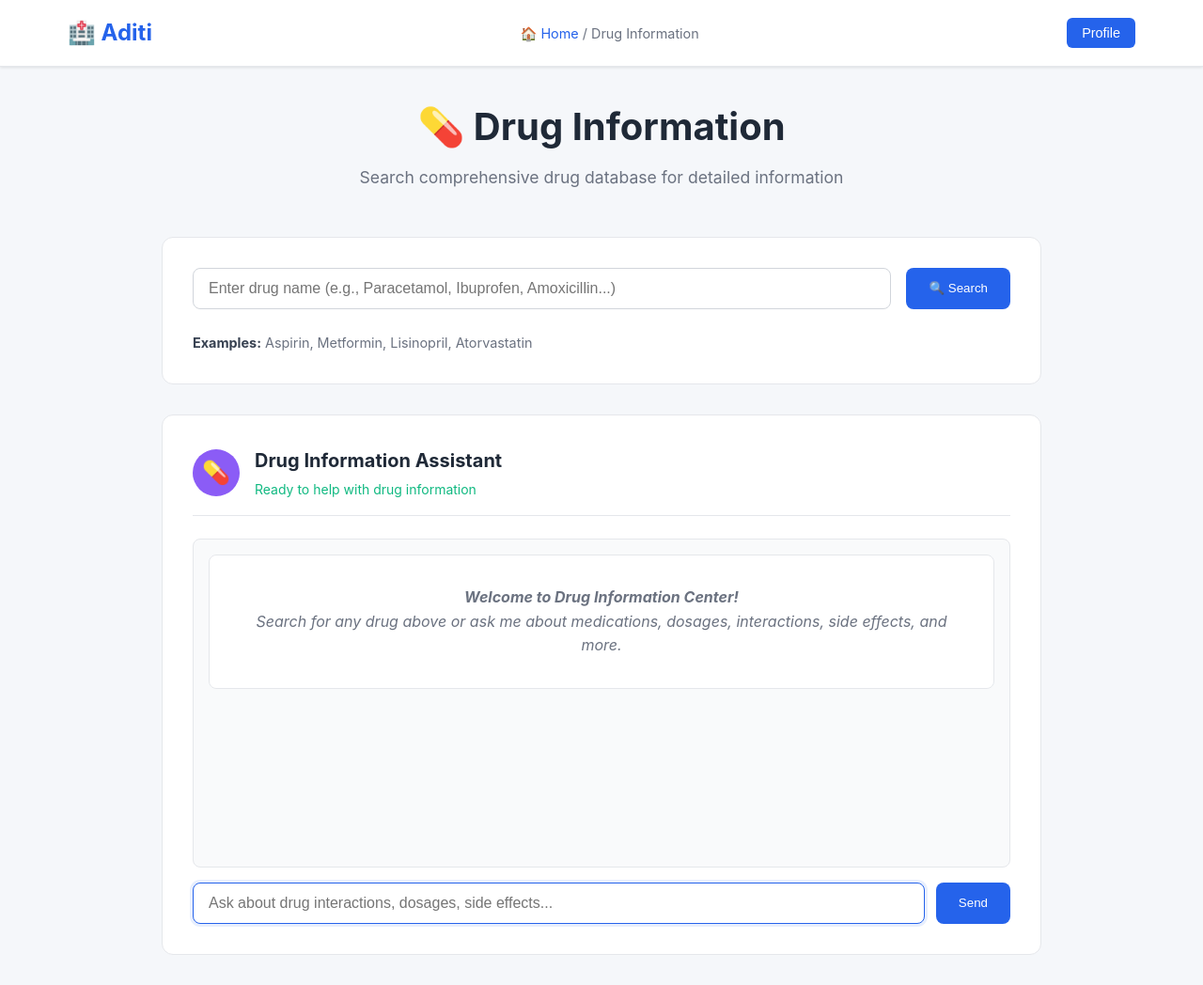
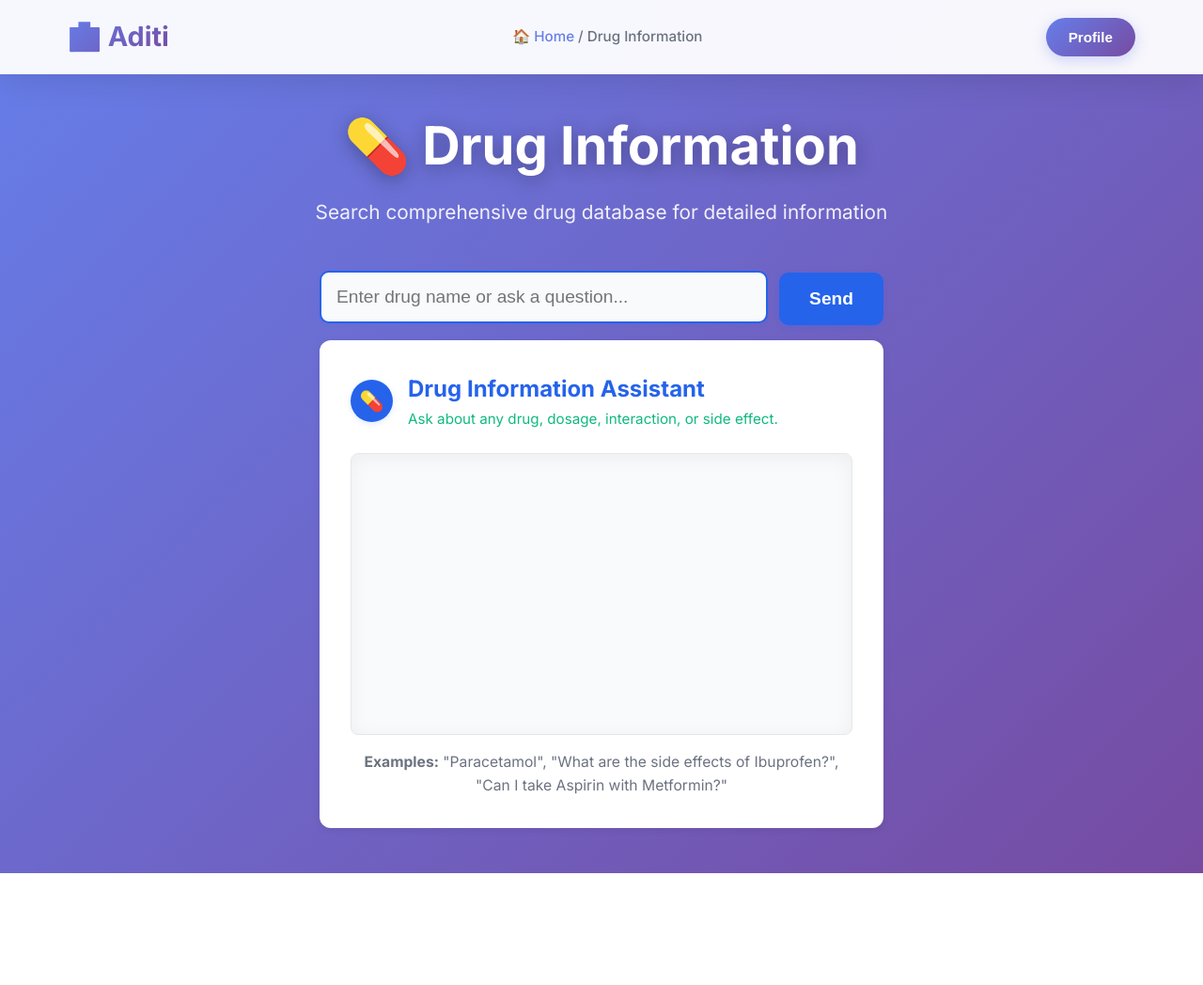
Before and after one commit to imDarshanGK/Drx.MediMate, a Flask app: page /drug-info-page in a window 1280 px wide. Shown: the whole page at 94% size. After the commit the page ends 929 px from the top, so only its background shows below. Run offline with Flask 3, Linux system fonts and the light colour scheme; some libraries are stand-ins or nearby versions.

Commit message:
Complete UI overhaul for drug info page

```diff
--- a/backend/templates/drug_info.html
+++ b/backend/templates/drug_info.html
@@ -5,6 +5,7 @@
     <meta name="viewport" content="width=device-width, initial-scale=1.0">
     <title>Drug Information - Aditi Pharmaceutical Assistant</title>
     <link rel="icon" href="{{ url_for('static', filename='favicon.png') }}">
+    <link href="https://fonts.googleapis.com/css2?family=Inter:wght@300;400;500;600;700&display=swap" rel="stylesheet">
     <style>
         * {
             margin: 0;
@@ -13,21 +14,23 @@
         }
 
         body {
-            font-family: -apple-system, BlinkMacSystemFont, 'Segoe UI', Roboto, sans-serif;
-            background-color: #f5f7fa;
+            font-family: 'Inter', -apple-system, BlinkMacSystemFont, 'Segoe UI', Roboto, sans-serif;
+            background: linear-gradient(135deg, #667eea 0%, #764ba2 100%);
+            min-height: 100vh;
             color: #333;
             line-height: 1.6;
         }
 
-        /* Header */
+        /* Modern Header */
         .header {
-            background: white;
-            border-bottom: 1px solid #e5e7eb;
+            background: rgba(255, 255, 255, 0.95);
+            backdrop-filter: blur(10px);
+            border-bottom: 1px solid rgba(255, 255, 255, 0.2);
             padding: 1rem 0;
             position: sticky;
             top: 0;
             z-index: 100;
-            box-shadow: 0 1px 3px rgba(0, 0, 0, 0.1);
+            box-shadow: 0 8px 32px rgba(0, 0, 0, 0.1);
         }
 
         .header-content {
@@ -40,43 +43,52 @@
         }
 
         .logo {
-            font-size: 1.5rem;
-            font-weight: bold;
-            color: #2563eb;
+            font-size: 1.8rem;
+            font-weight: 700;
+            background: linear-gradient(135deg, #667eea 0%, #764ba2 100%);
+            -webkit-background-clip: text;
+            -webkit-text-fill-color: transparent;
+            background-clip: text;
         }
 
         .breadcrumb {
             color: #6b7280;
-            font-size: 0.9rem;
+            font-size: 0.95rem;
+            font-weight: 500;
         }
 
         .breadcrumb a {
-            color: #2563eb;
+            color: #667eea;
             text-decoration: none;
+            transition: all 0.3s ease;
         }
 
         .breadcrumb a:hover {
+            color: #764ba2;
             text-decoration: underline;
         }
 
-        /* Profile */
+        /* Modern Profile */
         .profile-container {
             position: relative;
         }
 
         #profileButton {
-            background: #2563eb;
+            background: linear-gradient(135deg, #667eea 0%, #764ba2 100%);
             color: white;
             border: none;
-            padding: 0.5rem 1rem;
-            border-radius: 6px;
+            padding: 0.75rem 1.5rem;
+            border-radius: 50px;
             cursor: pointer;
-            font-size: 0.9rem;
-            font-weight: 500;
+            font-size: 0.95rem;
+            font-weight: 600;
+            transition: all 0.3s ease;
+            box-shadow: 0 4px 15px rgba(102, 126, 234, 0.3);
         }
 
         #profileButton:hover {
-            background: #1d4ed8;
+            transform: translateY(-2px);
+            box-shadow: 0 6px 20px rgba(102, 126, 234, 0.4);
         }
 
         .profile-menu {
@@ -114,262 +139,193 @@
             font-size: 0.875rem;
         }
 
-        #logout {
-            background: #dc2626;
-            color: white;
+        #logout, #myAccount {
             border: none;
-            padding: 0.5rem 1rem;
-            border-radius: 6px;
+            padding: 0.75rem 1rem;
+            border-radius: 10px;
             cursor: pointer;
             width: 100%;
             font-size: 0.9rem;
-            font-weight: 500;
+            font-weight: 600;
+            margin-bottom: 8px;
+            transition: all 0.3s ease;
+        }
+
+        #logout {
+            background: linear-gradient(135deg, #ef4444 0%, #dc2626 100%);
+            color: white;
         }
 
         #logout:hover {
-            background: #b91c1c;
+            transform: translateY(-1px);
+            box-shadow: 0 4px 12px rgba(239, 68, 68, 0.3);
         }
 
-        #myAccount { background: #38dc26; color: white; border: none; padding: 0.5rem 1rem; border-radius: 6px; cursor: pointer; width: 100%; font-size: 0.9rem; font-weight: 500; margin-bottom: 5px; }
-        #myAccount:hover { background: #19a531; }
+        #myAccount {
+            background: linear-gradient(135deg, #10b981 0%, #059669 100%);
+            color: white;
+        }
 
-        /* Container */
+        #myAccount:hover {
+            transform: translateY(-1px);
+            box-shadow: 0 4px 12px rgba(16, 185, 129, 0.3);
+        }
+
+        /* Modern Container */
         .container {
-            max-width: 1000px;
+            max-width: 900px;
             margin: 0 auto;
             padding: 2rem;
         }
 
         .page-title {
-            font-size: 2.5rem;
-            color: #1f2937;
+            font-size: 3.5rem;
+            font-weight: 700;
+            color: white;
             margin-bottom: 0.5rem;
             text-align: center;
+            text-shadow: 0 4px 20px rgba(0, 0, 0, 0.3);
         }
 
         .page-subtitle {
-            color: #6b7280;
-            font-size: 1.1rem;
+            color: rgba(255, 255, 255, 0.9);
+            font-size: 1.3rem;
             text-align: center;
             margin-bottom: 3rem;
+            font-weight: 400;
         }
 
-        /* Search Section */
-        .search-section {
-            background: white;
-            border: 1px solid #e5e7eb;
-            border-radius: 12px;
-            padding: 2rem;
-            margin-bottom: 2rem;
+        /* Modern Search Section */
+        .search-input {
+            width: 100%;
+            padding: 1.2rem 1.5rem;
+            border: none;
+            border-radius: 16px;
+            font-size: 1.2rem;
+            background: rgba(255, 255, 255, 0.95);
+            backdrop-filter: blur(10px);
+            box-shadow: 0 8px 32px rgba(0, 0, 0, 0.1);
+            transition: all 0.3s ease;
+            outline: none;
         }
 
-        .search-form {
+        .search-input:focus {
+            transform: translateY(-2px);
+            box-shadow: 0 12px 40px rgba(102, 126, 234, 0.2);
+            background: rgba(255, 255, 255, 1);
+        }
+
+        .send-button {
+            background: linear-gradient(135deg, #667eea 0%, #764ba2 100%);
+            color: white;
+            border: none;
+            padding: 1.2rem 2.5rem;
+            border-radius: 16px;
+            cursor: pointer;
+            font-weight: 600;
+            font-size: 1.2rem;
+            transition: all 0.3s ease;
+            box-shadow: 0 8px 32px rgba(102, 126, 234, 0.3);
+        }
+
+        .send-button:hover {
+            transform: translateY(-2px);
+            box-shadow: 0 12px 40px rgba(102, 126, 234, 0.4);
+        }
+
+        .send-button:disabled {
+            background: #9ca3af;
+            cursor: not-allowed;
+            transform: none;
+        }
+
+        .search-section {
+            background: rgba(255, 255, 255, 0.1);
+            backdrop-filter: blur(20px);
+            border: 1px solid rgba(255, 255, 255, 0.2);
+            border-radius: 24px;
+            padding: 2.5rem;
+            box-shadow: 0 20px 60px rgba(0, 0, 0, 0.1);
+        }
+
+        /* Modern Chat Section */
+        .chat-header {
             display: flex;
-            gap: 1rem;
+            align-items: center;
+            gap: 1.5rem;
             margin-bottom: 1.5rem;
         }
 
-        .search-input-container {
-            flex: 1;
-            position: relative;
-        }
-
-        .search-input {
-            width: 100%;
-            padding: 0.75rem 1rem;
-            border: 1px solid #d1d5db;
-            border-radius: 8px;
-            font-size: 1rem;
-        }
-
-        .search-input:focus {
-            outline: none;
-            border-color: #2563eb;
-            box-shadow: 0 0 0 3px rgba(37, 99, 235, 0.1);
-        }
-
-        .drug-autocomplete-suggestions {
-            position: absolute;
-            background: white;
-            border: 1px solid #d1d5db;
-            border-radius: 0 0 8px 8px;
-            max-height: 200px;
-            overflow-y: auto;
-            width: 100%;
-            z-index: 1000;
-            list-style: none;
-            margin: 0;
-            padding: 0;
-            display: none;
-            box-shadow: 0 4px 6px rgba(0, 0, 0, 0.1);
-            top: 100%;
-            left: 0;
-        }
-
-        .drug-autocomplete-suggestions li {
-            padding: 0.5rem 1rem;
-            cursor: pointer;
-            border-bottom: 1px solid #e5e7eb;
-        }
-
-        .drug-autocomplete-suggestions li:hover,
-        .drug-autocomplete-suggestions li.selected {
-            background-color: #e5e7eb;
-            font-weight: 500;
-        }
-
-        .search-btn {
-            background: #2563eb;
-            color: white;
-            border: none;
-            padding: 0.75rem 1.5rem;
-            border-radius: 8px;
-            cursor: pointer;
-            font-weight: 500;
-        }
-
-        .search-btn:hover {
-            background: #1d4ed8;
-        }
-
-        .search-btn:disabled {
-            background: #9ca3af;
-            cursor: not-allowed;
-        }
-
-        .search-examples {
-            color: #6b7280;
-            font-size: 0.9rem;
-        }
-
-        .search-examples strong {
-            color: #374151;
-        }
-
-        /* Chat Section */
-        .chat-section {
-            background: white;
-            border: 1px solid #e5e7eb;
-            border-radius: 12px;
-            padding: 2rem;
-        }
-
-        .chat-header {
-            display: flex;
-            align-items: center;
-            gap: 1rem;
-            margin-bottom: 1.5rem;
-            padding-bottom: 1rem;
-            border-bottom: 1px solid #e5e7eb;
-        }
-
         .chat-avatar {
-            width: 50px;
-            height: 50px;
-            background: #8b5cf6;
+            width: 55px;
+            height: 55px;
+            background: linear-gradient(135deg, #667eea 0%, #764ba2 100%);
             border-radius: 50%;
             display: flex;
             align-items: center;
             justify-content: center;
             color: white;
             font-size: 1.5rem;
+            box-shadow: 0 8px 25px rgba(102, 126, 234, 0.3);
         }
 
         .chat-info h3 {
-            color: #1f2937;
-            font-size: 1.25rem;
+            color: white;
+            font-size: 1.5rem;
             margin-bottom: 0.25rem;
+            font-weight: 700;
         }
 
         .chat-status {
-            color: #10b981;
-            font-size: 0.875rem;
+            color: rgba(255, 255, 255, 0.8);
+            font-size: 1rem;
         }
 
         .message-container {
             height: 350px;
             overflow-y: auto;
-            padding: 1rem;
-            background: #f9fafb;
-            border: 1px solid #e5e7eb;
-            border-radius: 8px;
-            margin-bottom: 1rem;
-        }
-
-        .welcome-message {
-            text-align: center;
-            color: #6b7280;
-            font-style: italic;
-            padding: 2rem;
-            background: white;
-            border-radius: 8px;
-            border: 1px solid #e5e7eb;
+            padding: 1.5rem;
+            background: rgba(255, 255, 255, 0.95);
+            backdrop-filter: blur(10px);
+            border-radius: 16px;
+            margin-bottom: 1.5rem;
+            box-shadow: inset 0 4px 20px rgba(0, 0, 0, 0.05);
         }
 
         .message {
-            margin-bottom: 1rem;
-            padding: 0.75rem 1rem;
-            border-radius: 8px;
-            max-width: 80%;
+            margin-bottom: 1.5rem;
+            padding: 1rem 1.5rem;
+            border-radius: 16px;
+            max-width: 85%;
+            animation: fadeIn 0.3s ease;
+        }
+
+        @keyframes fadeIn {
+            from { opacity: 0; transform: translateY(10px); }
+            to { opacity: 1; transform: translateY(0); }
         }
 
         .message.user {
-            background: #2563eb;
+            background: linear-gradient(135deg, #667eea 0%, #764ba2 100%);
             color: white;
             margin-left: auto;
+            box-shadow: 0 4px 15px rgba(102, 126, 234, 0.3);
         }
 
         .message.assistant {
-            background: white;
+            background: linear-gradient(135deg, #f8fafc 0%, #e2e8f0 100%);
             color: #1f2937;
-            border: 1px solid #e5e7eb;
-        }
-
-        .input-container {
-            display: flex;
-            gap: 0.75rem;
-        }
-
-        #userInput {
-            flex: 1;
-            padding: 0.75rem 1rem;
-            border: 1px solid #d1d5db;
-            border-radius: 8px;
-            font-size: 1rem;
-        }
-
-        #userInput:focus {
-            outline: none;
-            border-color: #2563eb;
-            box-shadow: 0 0 0 3px rgba(37, 99, 235, 0.1);
-        }
-
-        .send-button {
-            background: #2563eb;
-            color: white;
-            border: none;
-            padding: 0.75rem 1.5rem;
-            border-radius: 8px;
-            cursor: pointer;
-            font-weight: 500;
-        }
-
-        .send-button:hover {
-            background: #1d4ed8;
-        }
-
-        .send-button:disabled {
-            background: #9ca3af;
-            cursor: not-allowed;
+            border: 1px solid rgba(0, 0, 0, 0.1);
+            box-shadow: 0 4px 15px rgba(0, 0, 0, 0.05);
         }
 
         .loading {
             display: inline-block;
             width: 16px;
             height: 16px;
-            border: 2px solid #ffffff;
+            border: 2px solid rgba(255, 255, 255, 0.3);
             border-radius: 50%;
-            border-top-color: transparent;
+            border-top-color: #ffffff;
             animation: spin 1s ease-in-out infinite;
             margin-left: 0.5rem;
         }
@@ -435,41 +392,28 @@
         <h1 class="page-title">💊 Drug Information</h1>
         <p class="page-subtitle">Search comprehensive drug database for detailed information</p>
 
-        <!-- Search Section -->
-        <div class="search-section">
-            <div class="search-form">
-                <div class="search-input-container">
-                    <input type="text" class="search-input drug-autocomplete" id="drugSearch" placeholder="Enter drug name (e.g., Paracetamol, Ibuprofen, Amoxicillin...)">
-                </div>
-                <button class="search-btn" id="searchBtn" onclick="searchDrug()">
-                    🔍 Search
-                </button>
-            </div>
-            <div class="search-examples">
-                <strong>Examples:</strong> Aspirin, Metformin, Lisinopril, Atorvastatin
+        <!-- Input field moved above everything else -->
+        <div style="max-width:600px; margin:1rem auto 0 auto; text-align:center;">
+            <div class="input-container" style="display:flex; gap:0.75rem; margin-bottom:1rem;">
+                <input type="text" id="userInput" class="search-input drug-autocomplete" placeholder="Enter drug name or ask a question..." autofocus style="flex:1; padding:0.95rem 1rem; border:2px solid #2563eb; border-radius:10px; font-size:1.2rem; background:#f8fafc; box-shadow:0 1px 3px rgba(37,99,235,0.1);">
+                <button class="send-button" id="sendBtn" onclick="sendMessage()" style="background:#2563eb; color:white; border:none; padding:0.95rem 2rem; border-radius:10px; cursor:pointer; font-weight:600; font-size:1.2rem; box-shadow:0 2px 6px rgba(37,99,235,0.20);">Send</button>
             </div>
         </div>
 
-        <!-- Chat Section -->
-        <div class="chat-section">
-            <div class="chat-header">
-                <div class="chat-avatar">💊</div>
+        <!-- Professional UI section -->
+        <div class="search-section" style="max-width:600px; margin:1rem auto; background:white; border-radius:12px; box-shadow:0 2px 8px rgba(0,0,0,0.07); padding:2rem;">
+            <div class="chat-header" style="display:flex; align-items:center; gap:1rem; margin-bottom:1.5rem;">
+                <div class="chat-avatar" style="width:45px; height:45px; background:#2563eb; border-radius:50%; display:flex; align-items:center; justify-content:center; color:white; font-size:1.3rem; box-shadow:0 2px 6px rgba(37,99,235,0.15);">💊</div>
                 <div class="chat-info">
-                    <h3>Drug Information Assistant</h3>
-                    <div class="chat-status">Ready to help with drug information</div>
+                    <h3 style="margin:0; color:#2563eb; font-weight:700;">Drug Information Assistant</h3>
+                    <div class="chat-status" style="color:#10b981; font-size:0.95rem;">Ask about any drug, dosage, interaction, or side effect.</div>
                 </div>
             </div>
-
-            <div id="chatbox" class="message-container">
-                <div class="welcome-message">
-                    <strong>Welcome to Drug Information Center!</strong><br>
-                    Search for any drug above or ask me about medications, dosages, interactions, side effects, and more.
-                </div>
+            <!-- Answer/Chat Box Below -->
+            <div id="chatbox" class="message-container" style="height:300px; overflow-y:auto; background:#f9fafb; border:1px solid #e5e7eb; border-radius:8px; padding:1rem; margin-bottom:1rem;">
             </div>
-
-            <div class="input-container">
-                <input type="text" id="userInput" placeholder="Ask about drug interactions, dosages, side effects..." autofocus>
-                <button class="send-button" id="sendBtn" onclick="sendMessage()">Send</button>
+            <div class="search-examples" style="text-align:center; margin-top:0.5rem; color:#6b7280; font-size:0.98rem;">
+                <strong>Examples:</strong> "Paracetamol", "What are the side effects of Ibuprofen?", "Can I take Aspirin with Metformin?"
             </div>
         </div>
     </div>
```
Also changed, not shown: other parts of backend/templates/drug_info.html (+27 -13 lines).
